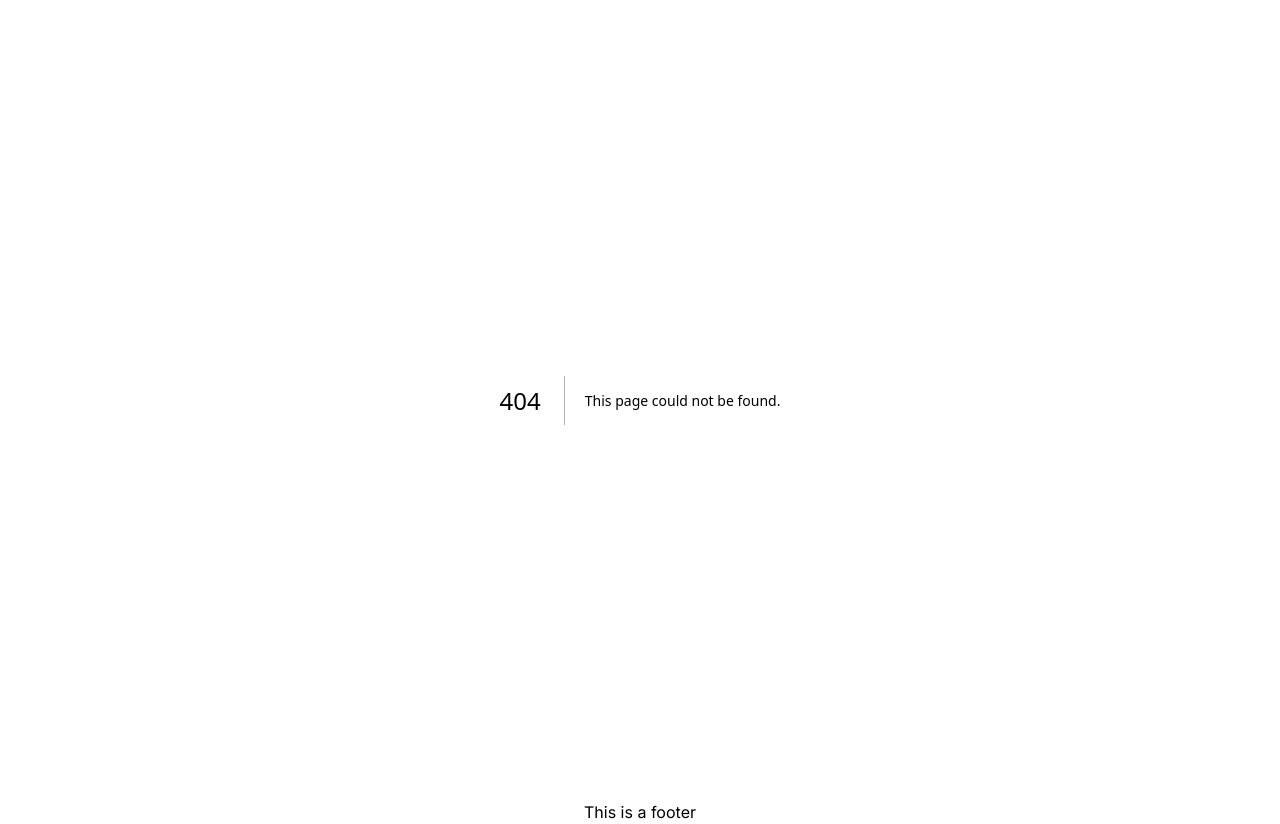
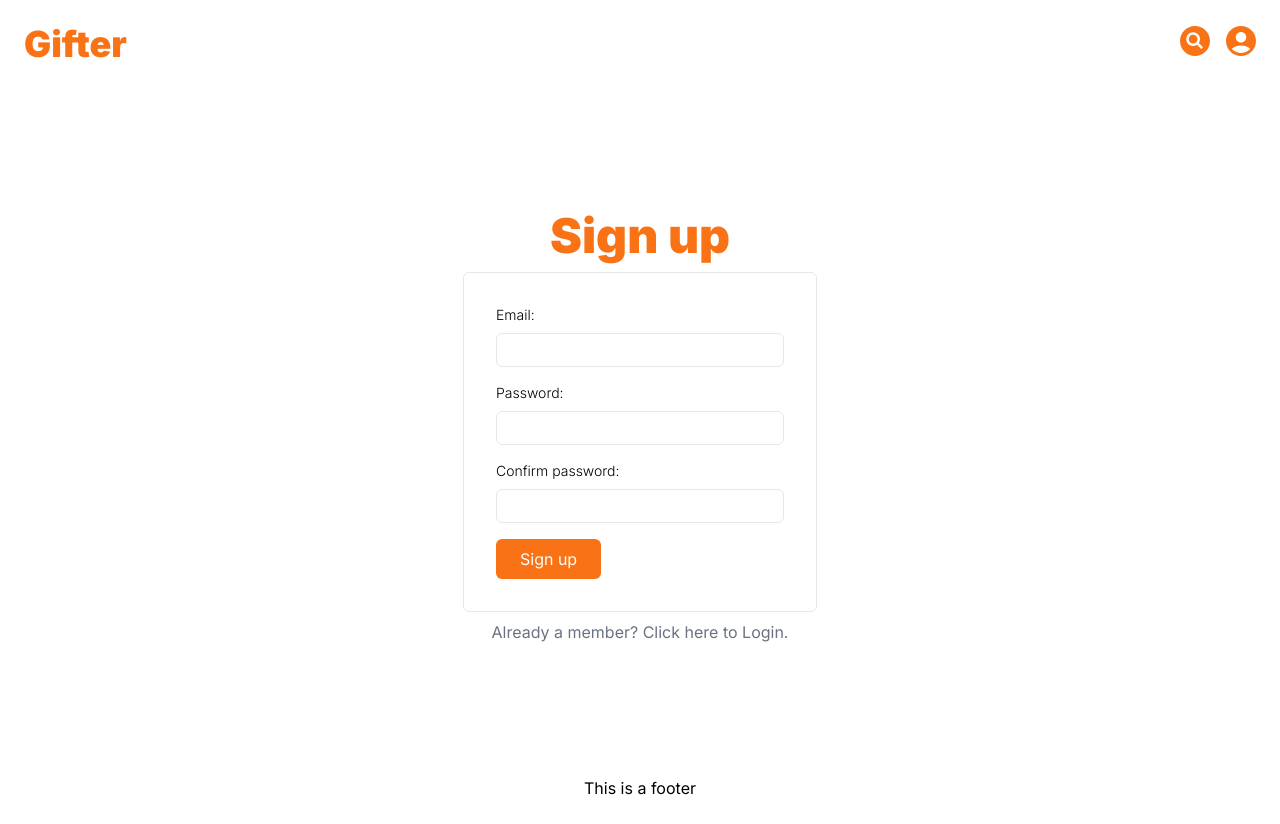
Before and after one commit to mazurcodes/Gifter-Next13, a Next.js app: page /auth in a window 1280 px wide. Before the commit this address had no page. After the commit the page ends 800 px from the top, so only its background shows below. Built offline with nearby package versions, Linux system fonts and the light colour scheme; no server answers.

Commit message:
Auth Page wiht AuthForm w/o submit functionality

```diff
--- /dev/null
+++ b/app/auth/page.tsx
@@ -0,0 +1,15 @@
+import AuthForm from '@/components/AuthForm/AuthForm';
+import TopMenu from '@/components/TopMenu';
+
+const AuthPage = () => {
+  return (
+    <>
+      <TopMenu extended />
+      <main className="flex-auto flex flex-col justify-center items-center">
+        <AuthForm/>
+      </main>
+    </>
+  );
+};
+
+export default AuthPage;
--- /dev/null
+++ b/app/components/AuthForm/AuthForm.tsx
@@ -0,0 +1,184 @@
+'use client';
+
+import { auth } from '@/firebase/clientApp';
+import { onAuthStateChanged, User } from 'firebase/auth';
+import { useEffect, useState } from 'react';
+
+const LoginForm = () => {
+  const [email, setEmail] = useState('');
+  const [password, setPassword] = useState('');
+
+  const handleSubmit = async (event: React.SyntheticEvent) => {
+    event.preventDefault();
+
+  };
+
+  return (
+    <form role="form" className="flex flex-col" onSubmit={handleSubmit}>
+      <h1 className="logo font-black text-5xl text-center text-orange-500">
+        Login
+      </h1>
+      <div className="wrapper-login border rounded-md mt-3 p-8">
+        <label className="flex flex-col mb-4" htmlFor="login-email">
+          <p className="font-light pb-4">Email:</p>
+          <input
+            type="email"
+            name="login-email"
+            id="login-email"
+            value={email}
+            onChange={(e) => setEmail(e.target.value)}
+            className="w-72 border rounded-md p-1 px-2 focus-visible:shadow outline-orange-500  focus-visible:outline-offset-4 focus-visible:outline-4 focus-visible:outline-dashed"
+          />
+        </label>
+        <label className="flex flex-col mb-4" htmlFor="login-password">
+          <p className="font-light pb-2">Password:</p>
+          <input
+            type="password"
+            name="login-password"
+            id="login-password"
+            value={password}
+            onChange={(e) => {
+              setPassword(e.target.value);
+            }}
+            className="w-72 border rounded-md p-1 px-2 focus-visible:shadow outline-orange-500  focus-visible:outline-offset-4 focus-visible:outline-4 focus-visible:outline-dashed"
+          />
+        </label>
+        <input
+          className="bg-orange-500 rounded-md p-2 px-6 text-white outline-orange-500 focus-visible:outline-offset-4 focus-visible:outline-4 focus-visible:outline-dashed"
+          type="submit"
+          value="Login"
+        />
+      </div>
+    </form>
+  );
+};
+
+const RegisterForm = () => {
+  const [email, setEmail] = useState('');
+  const [password, setPassword] = useState('');
+  const [passwordConfirm, setPasswordConfirm] = useState('');
+  const [error, setError] = useState('');
+
+  const handleSubmit = async (event: React.SyntheticEvent) => {
+    event.preventDefault();
+    if (password !== passwordConfirm) {
+      setError("Passwords doesn't match");
+    } else {
+      setError('');
+    }
+    console.log('email: ', email, 'password: ', password, 'error: ', error);
+  };
+
+  return (
+    <form role="form" className="flex flex-col" onSubmit={handleSubmit}>
+      <h1 className="logo font-black text-5xl text-center text-orange-500">
+        Sign up
+      </h1>
+      <div className="wrapper-register border rounded-md mt-3 p-8 sm:p-4">
+        <label className="flex flex-col mb-4" htmlFor="register-email">
+          <p className="font-light pb-2 text-sm">Email:</p>
+          <input
+            type="email"
+            name="register-email"
+            id="register-email"
+            value={email}
+            onChange={(e) => setEmail(e.target.value)}
+            className="w-72 border rounded-md p-1 px-2 focus-visible:shadow outline-orange-500  focus-visible:outline-offset-4 focus-visible:outline-4 focus-visible:outline-dashed sm:w-56"
+          />
+        </label>
+        <label className="flex flex-col mb-4" htmlFor="register-password">
+          <p className="font-light pb-2 text-sm">Password:</p>
+          <input
+            type="password"
+            name="register-password"
+            id="register-password"
+            value={password}
+            onChange={(e) => {
+              setPassword(e.target.value);
+            }}
+            className="w-72 border rounded-md p-1 px-2 focus-visible:shadow outline-orange-500  focus-visible:outline-offset-4 focus-visible:outline-4 focus-visible:outline-dashed sm:w-56"
+          />
+        </label>
+        <label
+          className="flex flex-col mb-4"
+          htmlFor="register-confirm-password"
+        >
+          <p className="font-light pb-2 text-sm">Confirm password:</p>
+          <input
+            type="password"
+            name="register-confirm-password"
+            id="register-confirm-password"
+            value={passwordConfirm}
+            onChange={(e) => {
+              setPasswordConfirm(e.target.value);
+            }}
+            className="w-72 border rounded-md p-1 px-2 focus-visible:shadow outline-orange-500  focus-visible:outline-offset-4 focus-visible:outline-4 focus-visible:outline-dashed sm:w-56"
+          />
+          <span className="text-red-600">{error}</span>
+        </label>
+        <input
+          className="bg-orange-500 rounded-md p-2 px-6 text-white outline-orange-500 focus-visible:outline-offset-4 focus-visible:outline-4 focus-visible:outline-dashed"
+          type="submit"
+          value="Sign up"
+        />
+      </div>
+    </form>
+  );
+};
+
+const AuthCompleted = ({ email }: { email: string | null | undefined }) => {
+  return (
+    <div className="wrapper-auth-completed">
+      <h3>
+        You are signin: <span className="text-orange-500">{email}</span>
+      </h3>
+    </div>
+  );
+};
+
+const AuthForm = () => {
+  const [isLoginUI, setLoginUI] = useState(false);
+  const [isAuth, setAuth] = useState(false);
+  const [user, setUser] = useState<User | null>(null);
+
+  useEffect(() => {
+    const unsub = onAuthStateChanged(auth, (user) => {
+      if (user) {
+        setAuth(true);
+        setUser(user);
+      } else {
+        setAuth(false);
+        setUser(null);
+      }
+    });
+    return unsub();
+  });
+
+  if (!isAuth && isLoginUI)
+    return (
+      <>
+        <LoginForm />
+        <button
+          className="p-2 text-gray-500"
+          onClick={() => setLoginUI(!isLoginUI)}
+        >
+          Not a member? Click here to Sign up.
+        </button>
+      </>
+    );
+  if (!isAuth && !isLoginUI)
+    return (
+      <>
+        <RegisterForm />
+        <button
+          className="p-2 text-gray-500"
+          onClick={() => setLoginUI(!isLoginUI)}
+        >
+          Already a member? Click here to Login.
+        </button>
+      </>
+    );
+  return <AuthCompleted email={user?.email} />;
+};
+
+export default AuthForm;
```
